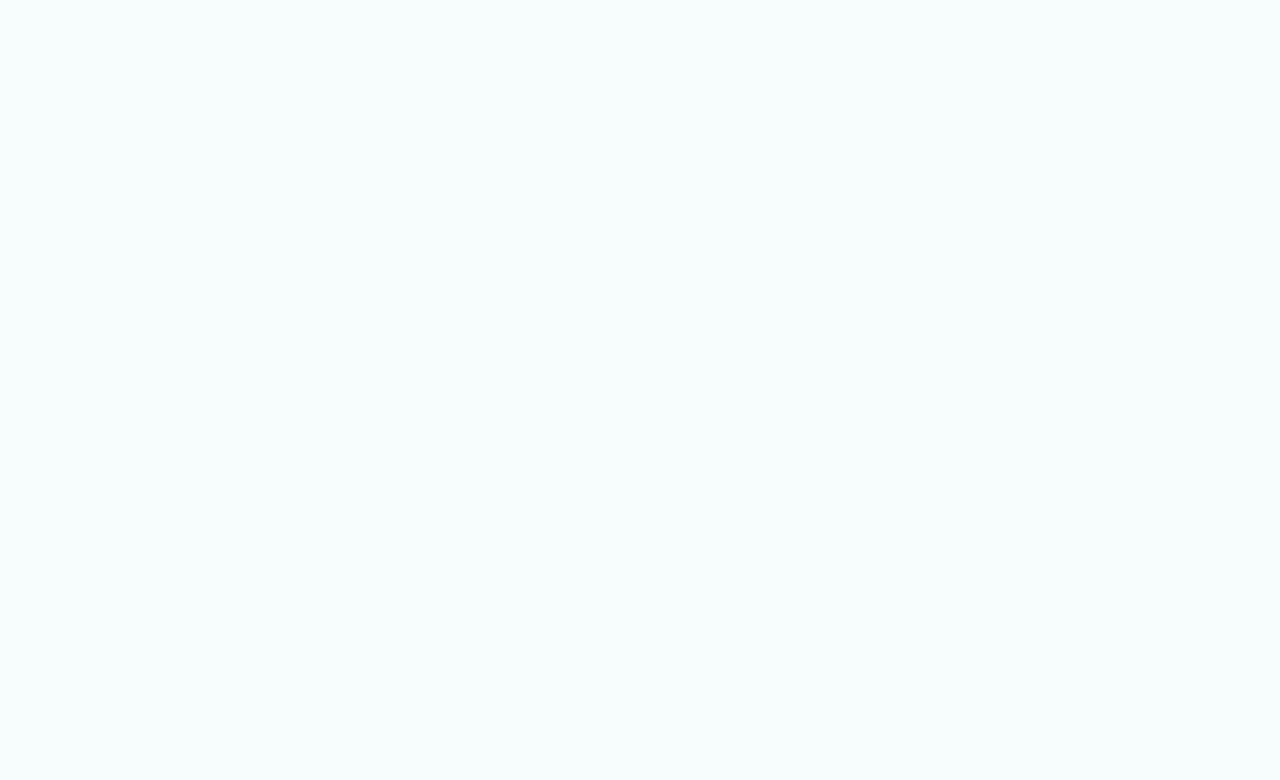
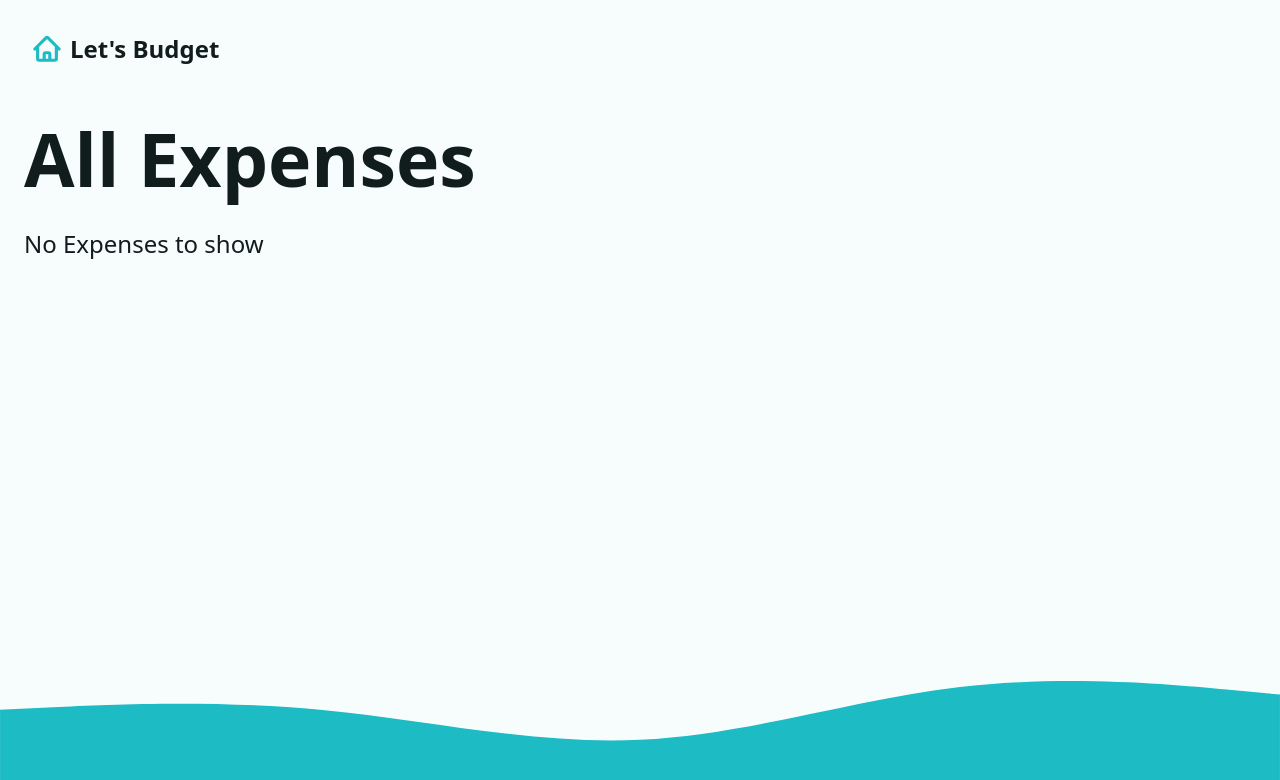
Before and after one commit to angelz510/rrbudget, a React (Vite) app: page /expenses in a window 1280 px wide. Before the commit this address had no page. Shown: the top 780 px of the page. Built offline with nearby package versions, Linux system fonts and the light colour scheme.

Commit message:
create expenses page

```diff
--- a/src/App.jsx
+++ b/src/App.jsx
@@ -13,6 +13,7 @@
 // Routes
 import Dashboard, { dashboardAction, dashboardLoader } from "./pages/Dashboard";
 import Error from "./pages/Error";
+import ExpensesPage, { expensesLoader } from "./pages/ExpensesPage";
 
 const router = createBrowserRouter([
   {
@@ -27,6 +28,11 @@
         loader: dashboardLoader,
         action: dashboardAction,
         errorElement: <Error />,
+      },
+      {
+        path: "expenses",
+        element: <ExpensesPage />,
+        loader: expensesLoader,
       },
       {
         path: "logout",
--- a/src/pages/Dashboard.jsx
+++ b/src/pages/Dashboard.jsx
@@ -1,4 +1,4 @@
-import { useLoaderData } from "react-router-dom";
+import { Link, useLoaderData } from "react-router-dom";
 import { createBudget, createExpense, fetchData } from "../helpers";
 import Intro from "../components/Intro";
 import AddBudgetForm from "../components/AddBudgetForm";
@@ -88,6 +88,11 @@
                         .sort((a, b) => b.createdAt - a.createdAt)
                         .slice(0, 8)}
                     />
+                    {expenses.length > 8 && (
+                      <Link to="expenses" className="btn btn--dark">
+                        View all expenses
+                      </Link>
+                    )}
                   </div>
                 )}
               </div>
--- /dev/null
+++ b/src/pages/ExpensesPage.jsx
@@ -0,0 +1,29 @@
+import { useLoaderData } from "react-router-dom";
+import Table from "../components/Table";
+import { fetchData } from "../helpers";
+
+export function expensesLoader() {
+  const expenses = fetchData("expenses");
+  return { expenses };
+}
+
+const ExpensesPage = () => {
+  const { expenses } = useLoaderData();
+  return (
+    <div className="grid-lg">
+      <h1>All Expenses</h1>
+      {expenses && expenses.length > 0 ? (
+        <div className="grid-md">
+          <h2>
+            Recent Expenses <small>({expenses.length} total)</small>
+          </h2>
+          <Table expenses={expenses} />
+        </div>
+      ) : (
+        <p>No Expenses to show</p>
+      )}
+    </div>
+  );
+};
+
+export default ExpensesPage;
```
